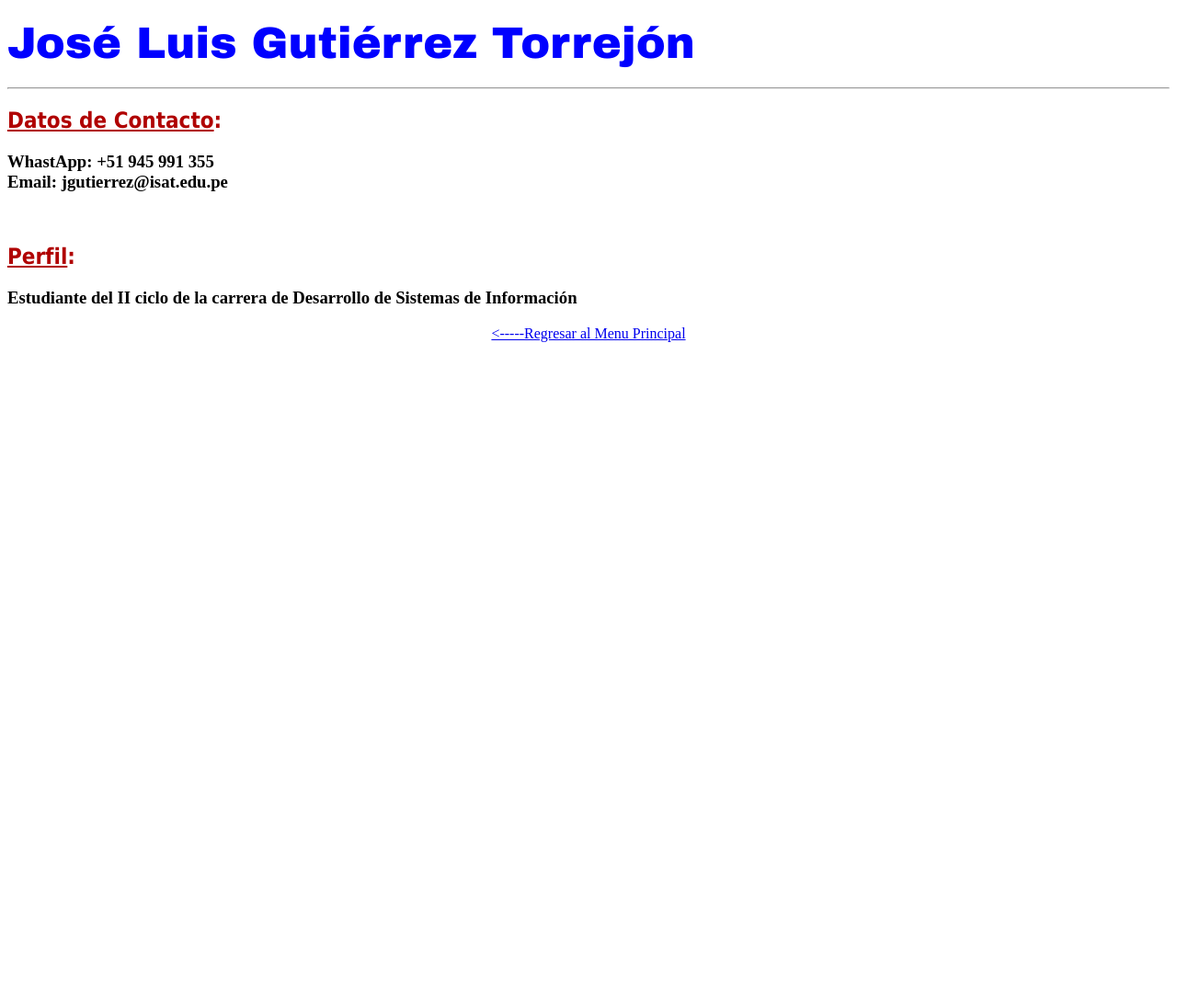
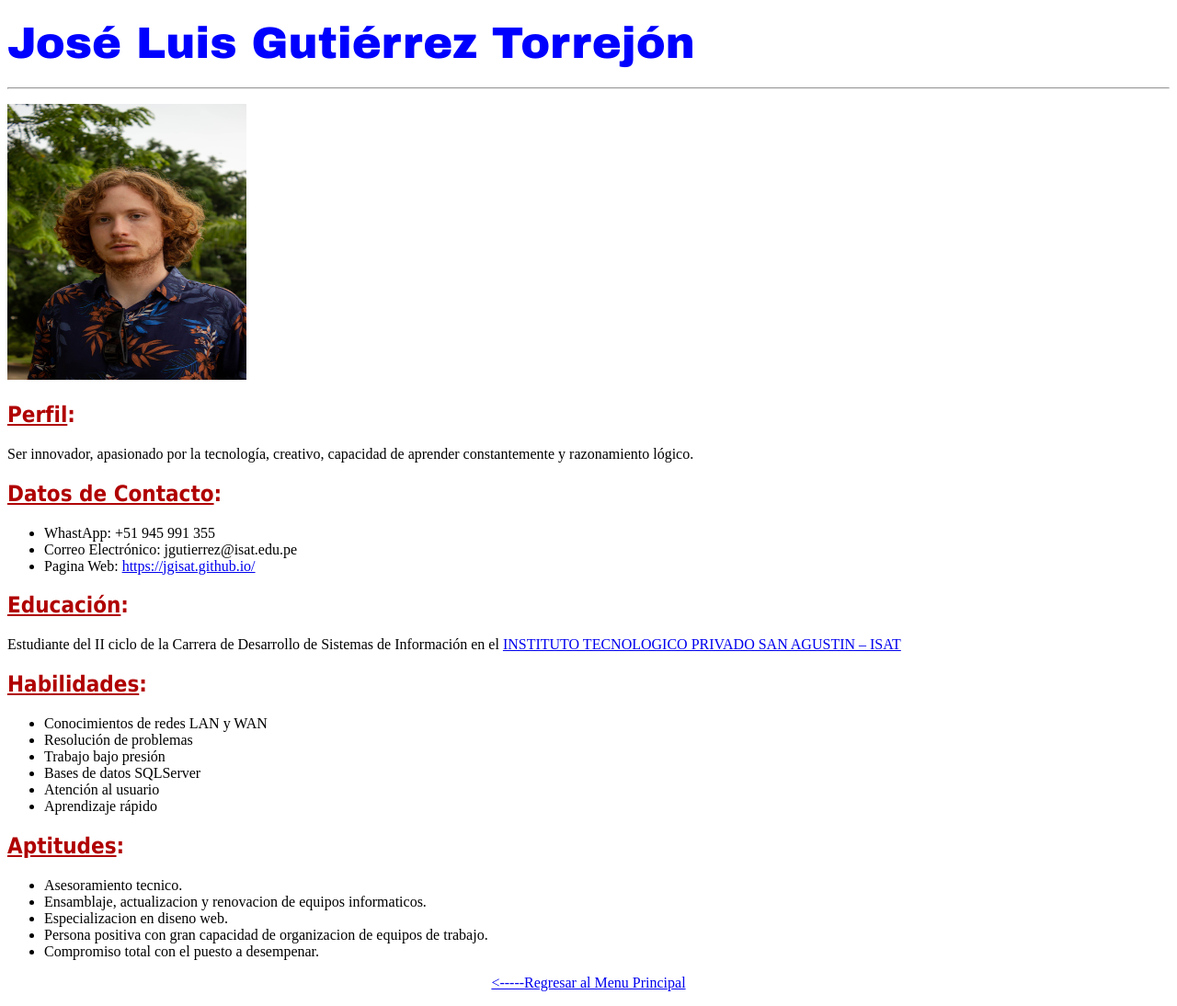
Before and after one commit to jgisat/jgisat.github.io, a plain HTML site: page cv.html in a window 1280 px wide. Shown: the whole page at 92% size. Before the commit the page ends 800 px from the top, so only its background shows below. Drawn offline with Linux system fonts and the light colour scheme.

Commit message:
Add files via upload

```diff
--- a/cv.html
+++ b/cv.html
@@ -9,13 +9,34 @@
 <body>
     <h1><font face="arial black" color="blue" size="30">José Luis Gutiérrez Torrejón</font></h1>
     <hr>
-
+    <p><img src="img/foto.jpg" alt="Mi Foto" width="260px" height="300px"></p>
+    <h2><b><font face="tahoma" color="brow" size="5"><u>Perfil</u>:</font></b></h2>
+    <p>Ser innovador, apasionado por la tecnología, creativo, capacidad de aprender constantemente y razonamiento lógico.</p>
     <h2><b><font face="tahoma" color="brow" size="5"><u>Datos de Contacto</u>:</font></b></h2>
-    <h3>WhastApp: +51 945 991 355<br>
-    Email: jgutierrez@isat.edu.pe<br></h3>
-<br>
-    <h2><b><font face="tahoma" color="brow" size="5"><u>Perfil</u>:</font></b></h2>
-    <h3>Estudiante del II ciclo de la carrera de Desarrollo de Sistemas de Información</h3>
+    <ul>
+        <li>WhastApp: +51 945 991 355</li>
+        <li>Correo Electrónico: jgutierrez@isat.edu.pe</li>
+        <li>Pagina Web: <a href="https://jgisat.github.io/" target="_blank">https://jgisat.github.io/</a></li>
+    </ul>
+    <h2><b><font face="tahoma" color="brow" size="5"><u>Educación</u>:</font></b></h2>
+    <p>Estudiante del II ciclo de la Carrera de Desarrollo de Sistemas de Información en el <a href="https://www.isat.edu.pe/" target="_blank">INSTITUTO TECNOLOGICO PRIVADO SAN AGUSTIN – ISAT</a> </p>
+    <h2><b><font face="tahoma" color="brow" size="5"><u>Habilidades</u>:</font></b></h2>
+    <ul>
+        <li>Conocimientos de redes LAN y WAN</li>
+        <li>Resolución de problemas</li>
+        <li>Trabajo bajo presión</li>
+        <li>Bases de datos SQLServer</li>
+        <li>Atención al usuario</li>
+        <li>Aprendizaje rápido</li>
+    </ul>
+    <h2><b><font face="tahoma" color="brow" size="5"><u>Aptitudes</u>:</font></b></h2>
+    <ul>
+        <li>Asesoramiento tecnico.</li>
+        <li>Ensamblaje, actualizacion y renovacion de equipos informaticos.</li>
+        <li>Especializacion en diseno web.</li>
+        <li>Persona positiva con gran capacidad de organizacion de equipos de trabajo.</li>
+        <li>Compromiso total con el puesto a desempenar.</li>
+    </ul>
     <p align="center">
         <a href="index.html"><-----Regresar al Menu Principal</a>
     </p>
```
